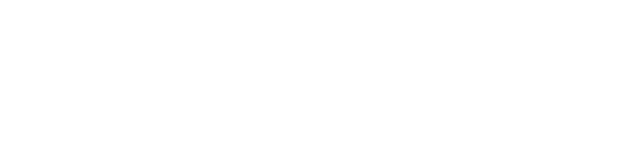
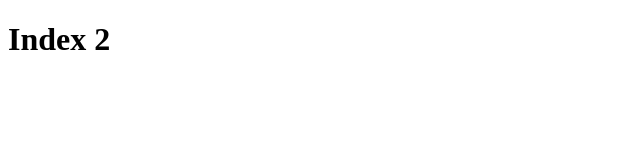
Before and after one commit to mgalvez89/curso-git.v2, a plain HTML site: page index2.html in a window 1280 px wide. Shown: the whole page, without its empty margins (0-640 px from the left). Drawn offline with Linux system fonts and the light colour scheme.

Commit message:
update files

```diff
--- a/index2.html
+++ b/index2.html
@@ -5,6 +5,6 @@
 <title>Insert title here</title>
 </head>
 <body>
-
+	<h1>Index 2</h1>
 </body>
 </html>
```
Also changed, not shown: index.html (+1 -1 lines), prueba.txt.
